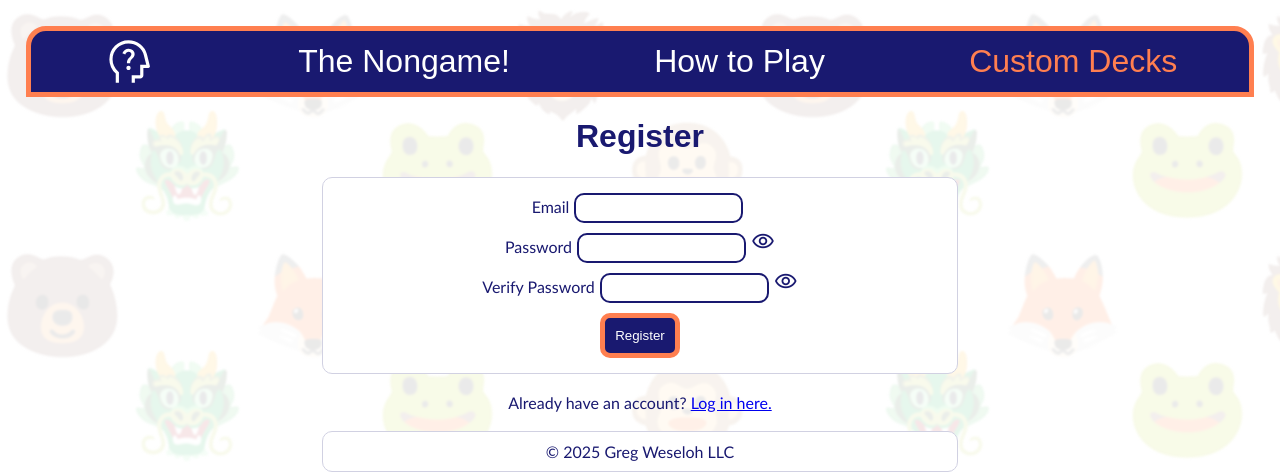
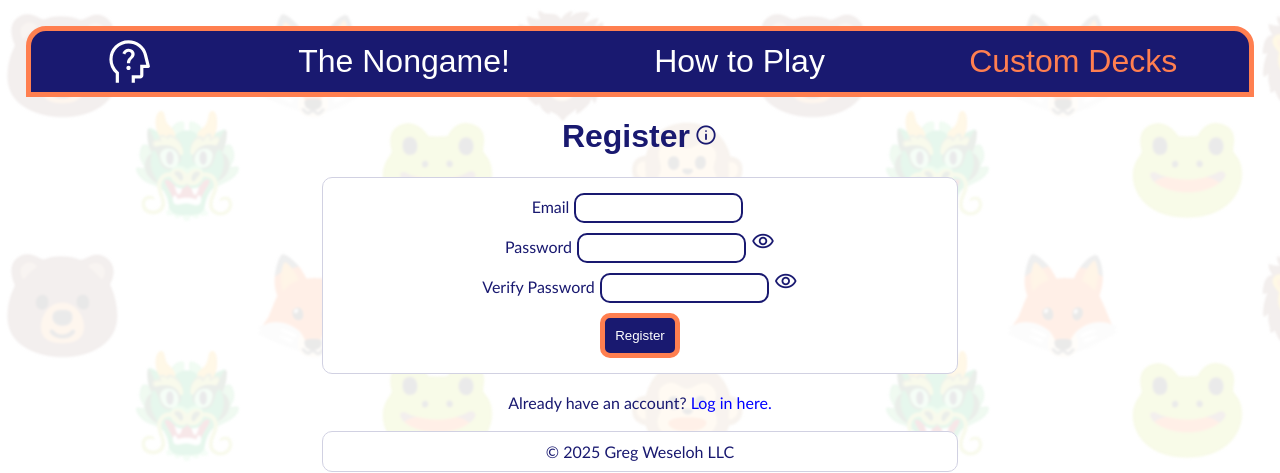
Before and after one commit to BBPTimer/nongame-db, a React (Vite) app in the folder frontend/: page /register in a window 1280 px wide. Shown: the top 473 px of the page. Built offline with nearby package versions, Linux system fonts and the light colour scheme; a web font is replaced by a local one.

Commit message:
Added registration error alert, password reset link, Register info modal, and updated link CSS

```diff
--- a/frontend/src/components/auth/LoginPage.jsx
+++ b/frontend/src/components/auth/LoginPage.jsx
@@ -49,7 +49,13 @@ const LoginPage = () => {
       <h1>Log In</h1>
       <form onSubmit={handleLogin} className="white-bg">
         <label htmlFor="email">Email</label>
-        <input id="email" name="email" type="email" defaultValue={getEmailFromStorage()} required />
+        <input
+          id="email"
+          name="email"
+          type="email"
+          defaultValue={getEmailFromStorage()}
+          required
+        />
         <br />
 
         <PasswordInput id="password" label="Password" />
@@ -62,8 +68,14 @@ const LoginPage = () => {
       <br />
 
       <span>
-        Don't have an account? <Link to="/register">Register here.</Link>
+        Don't have an account? <Link to="/register" className="blue-link">Register here.</Link>
       </span>
+      <br />
+      <br />
+
+      <a href="mailto:greg@nongame.app?subject=Reset%20password" className="blue-link">
+        Forgot password?
+      </a>
     </main>
   );
 };
--- a/frontend/src/components/auth/RegisterPage.jsx
+++ b/frontend/src/components/auth/RegisterPage.jsx
@@ -1,5 +1,6 @@
 import { use, useState } from "react";
 import { Link, useNavigate } from "react-router";
+import Modal from "../common/Modal";
 import PasswordInput from "./PasswordInput.jsx";
 import {
   setEmailInStorage,
@@ -32,7 +33,6 @@ const RegisterPage = () => {
       }
     } catch (error) {
       console.error(error.message);
-      // Would be better to give user feedback on page here
     }
   };
 
@@ -48,7 +48,8 @@ const RegisterPage = () => {
       }
     } catch (error) {
       console.error(error);
-      // Would be better to give user feedback on page here
+      alert("Account already exists");
+      setSubmitting(false);
     }
   };
 
@@ -71,7 +72,16 @@ const RegisterPage = () => {
 
   return (
     <main>
-      <h1>Register</h1>
+      <h1>Register</h1>{" "}
+      <Modal
+        modalContent={
+          <p>
+            Register to create custom prompt decks! I will <b>never</b> sell
+            your email address, sign you up for a newsletter, or do anything
+            else nefarious with your information!
+          </p>
+        }
+      />
       <form onSubmit={handleRegister} className="white-bg">
         <label htmlFor="email">Email</label>
         <input id="email" name="email" type="email" required />
@@ -88,9 +98,11 @@ const RegisterPage = () => {
         </button>
       </form>
       <br />
-
       <span>
-        Already have an account? <Link to="/login">Log in here.</Link>
+        Already have an account?{" "}
+        <Link to="/login" className="blue-link">
+          Log in here.
+        </Link>
       </span>
     </main>
   );
--- a/frontend/src/index.css
+++ b/frontend/src/index.css
@@ -18,6 +18,11 @@ body {
 
 .left-align {
   text-align: left;
+}
+
+.blue-link {
+  color: Blue;
+  text-decoration: none;
 }
 
 /* Google Icons */
```
